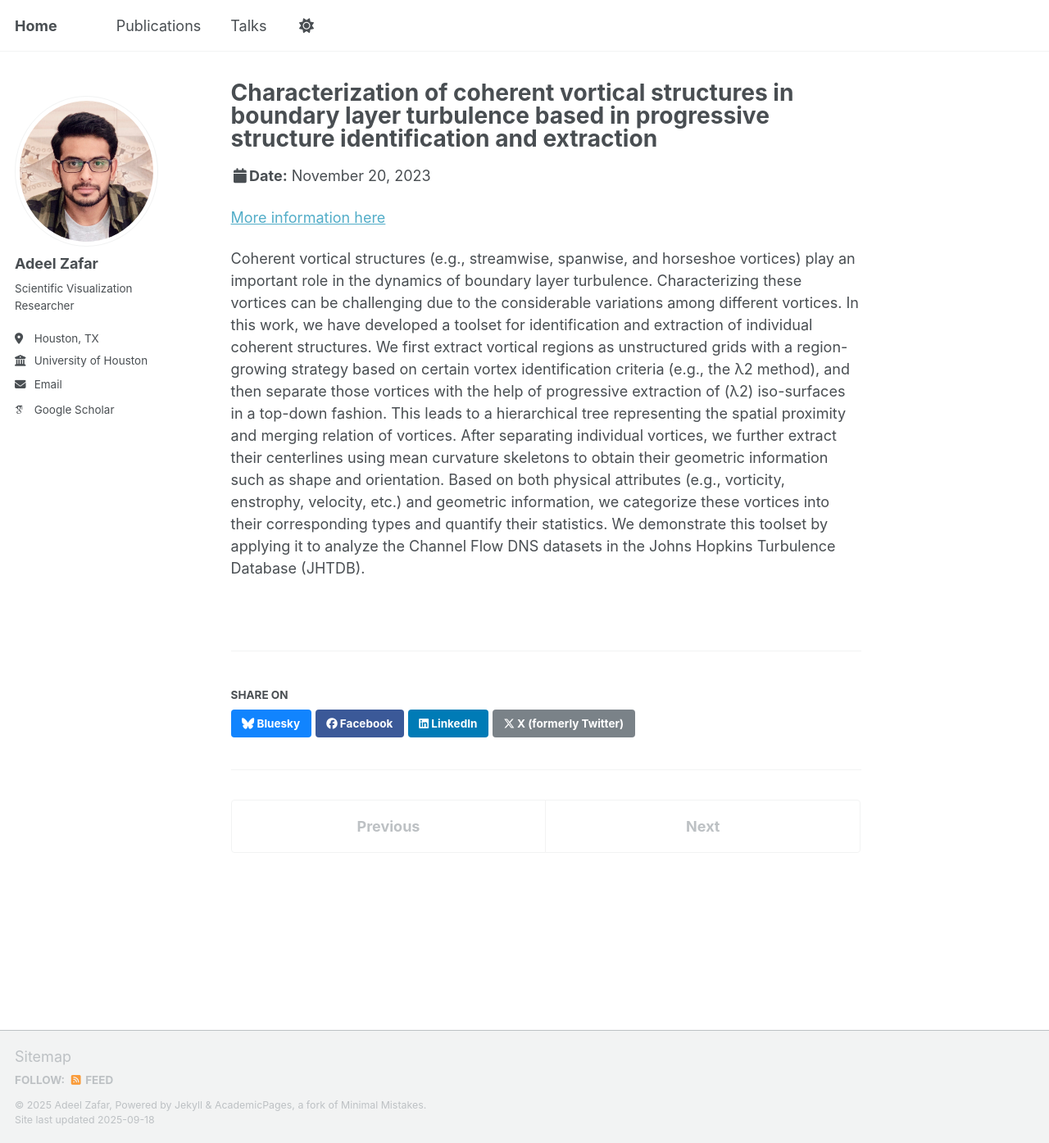
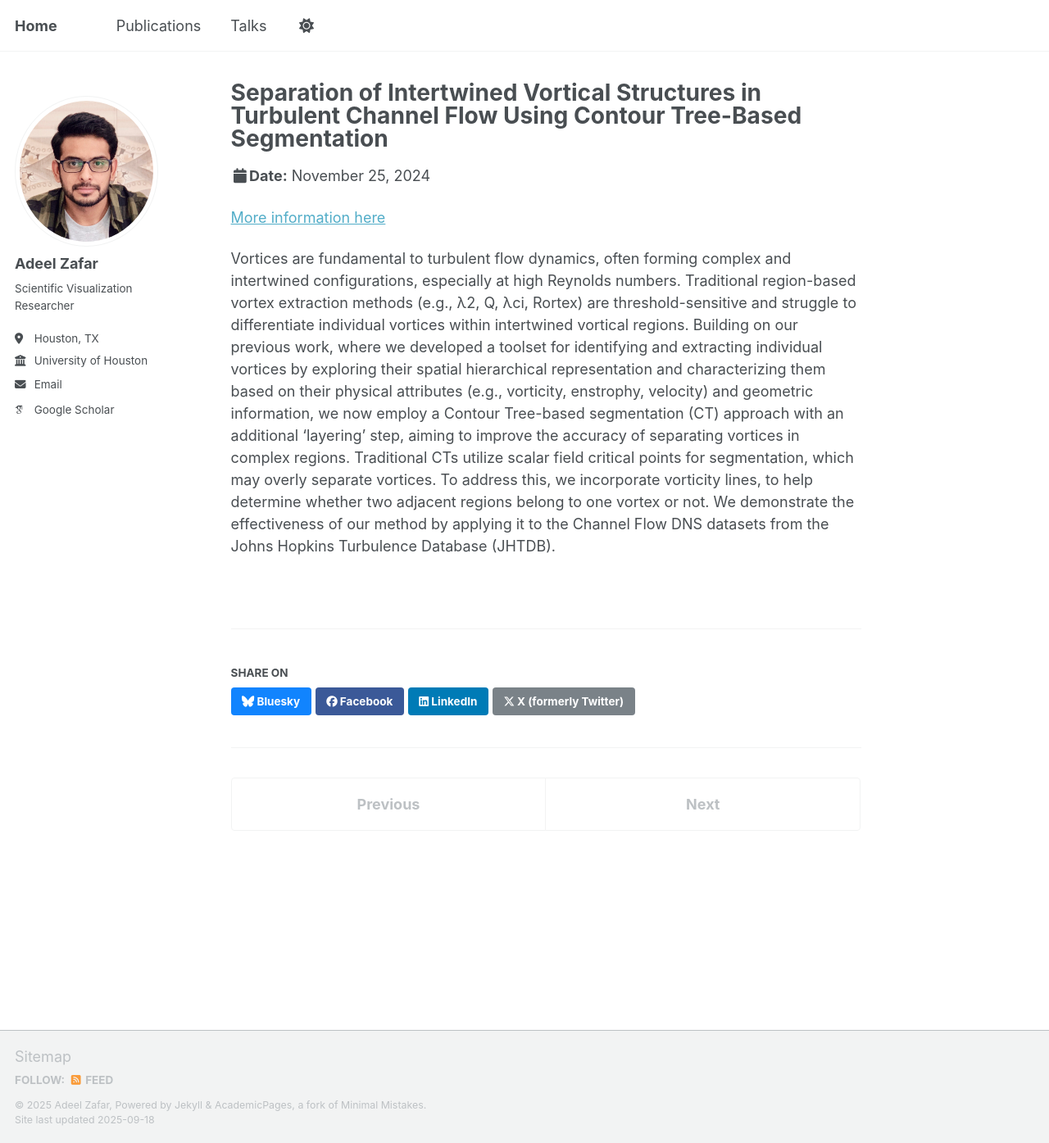
Before and after one commit to adeelz92/adeelz92.github.io, a Jekyll site: the page built from _talks/2024_APS_01.md, in a window 1280 px wide and 1395 px high. Shown: the whole window at 82% size. Built offline with Jekyll 4.4.1, drawn with Linux system fonts in a browser that asks for light colours; some web fonts are replaced; a script that is not in the unit is left out.

Commit message:
Update 2024_APS_01.md

```diff
--- a/_talks/2024_APS_01.md
+++ b/_talks/2024_APS_01.md
@@ -1,12 +1,12 @@
 ---
-title: "Characterization of coherent vortical structures in boundary layer turbulence based in progressive structure identification and extraction"
+title: "Separation of Intertwined Vortical Structures in Turbulent Channel Flow Using Contour Tree-Based Segmentation"
 collection: talks
 type: "Poster Presentation"
 venue: "American Physical Society (APS) Conference"
-date: 2023-11-20
-location: "Washington, DC, USA"
+date: 2024-11-25
+location: "Salt Lake City, Utah, USA"
 ---
 
-[More information here](https://meetings.aps.org/Meeting/DFD23/Session/S01.25)
+[More information here](https://meetings.aps.org/Meeting/DFD24/Session/S01.128)
 
-Coherent vortical structures (e.g., streamwise, spanwise, and horseshoe vortices) play an important role in the dynamics of boundary layer turbulence.  Characterizing these vortices can be challenging due to the considerable variations among different vortices.  In this work, we have developed a toolset for identification and extraction of individual coherent structures.  We first extract vortical regions as unstructured grids with a region-growing strategy based on certain vortex identification criteria (e.g., the λ2 method), and then separate those vortices with the help of progressive extraction of (λ2) iso-surfaces in a top-down fashion.  This leads to a hierarchical tree representing the spatial proximity and merging relation of vortices.  After separating individual vortices, we further extract their centerlines using mean curvature skeletons to obtain their geometric information such as shape and orientation.  Based on both physical attributes (e.g., vorticity, enstrophy, velocity, etc.) and geometric information, we categorize these vortices into their corresponding types and quantify their statistics.  We demonstrate this toolset by applying it to analyze the Channel Flow DNS datasets in the Johns Hopkins Turbulence Database (JHTDB).
+Vortices are fundamental to turbulent flow dynamics, often forming complex and intertwined configurations, especially at high Reynolds numbers. Traditional region-based vortex extraction methods (e.g., λ2, Q, λci, Rortex) are threshold-sensitive and struggle to differentiate individual vortices within intertwined vortical regions. Building on our previous work, where we developed a toolset for identifying and extracting individual vortices by exploring their spatial hierarchical representation and characterizing them based on their physical attributes (e.g., vorticity, enstrophy, velocity) and geometric information, we now employ a Contour Tree-based segmentation (CT) approach with an additional ‘layering’ step, aiming to improve the accuracy of separating vortices in complex regions. Traditional CTs utilize scalar field critical points for segmentation, which may overly separate vortices. To address this, we incorporate vorticity lines, to help determine whether two adjacent regions belong to one vortex or not. We demonstrate the effectiveness of our method by applying it to the Channel Flow DNS datasets from the Johns Hopkins Turbulence Database (JHTDB).
```
